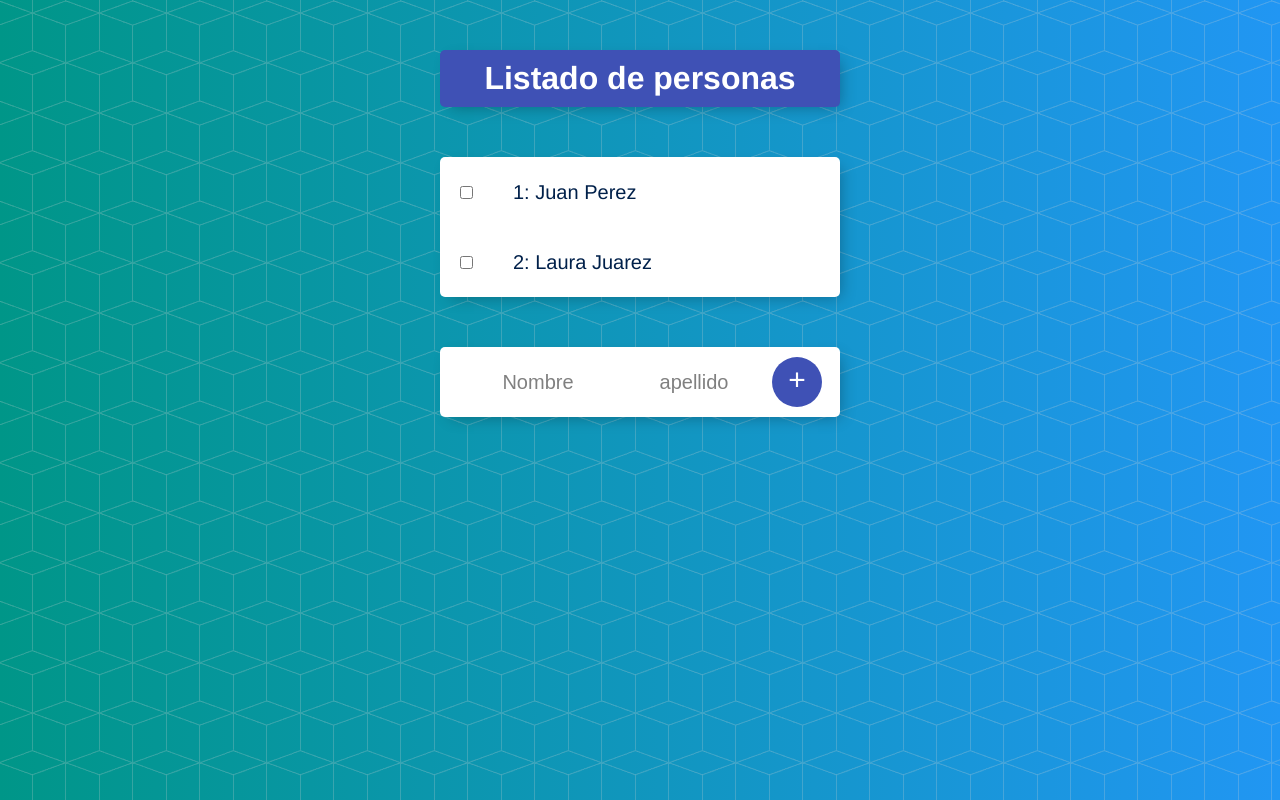
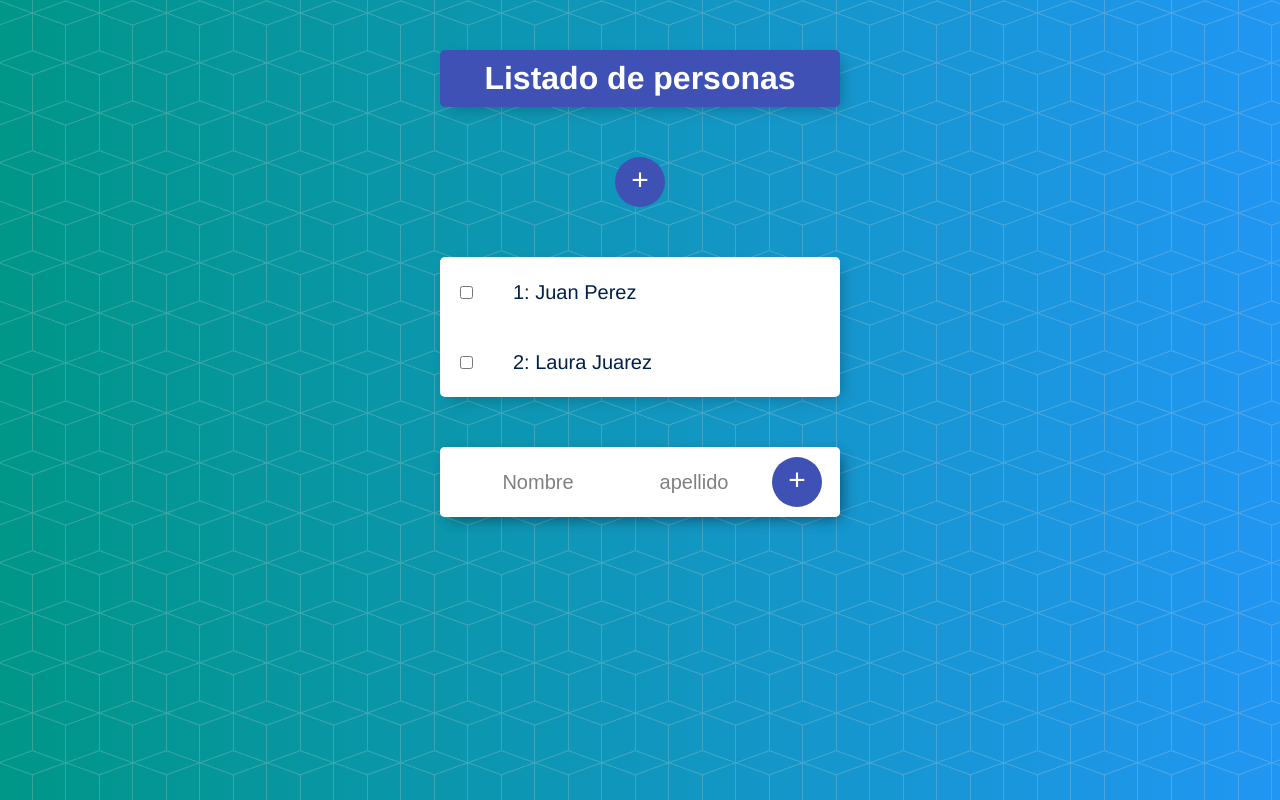
Before and after one commit to bolijesus/universidad-angular-udemy, an Angular app: page / in a window 1280 px wide. Shown: the top 800 px of the page. Built offline with nearby package versions, Linux system fonts and the light colour scheme.

Commit message:
Navegacion con el objeto Router y agregar persona

```diff
--- a/src/app/personas/formulario/formulario.component.html
+++ b/src/app/personas/formulario/formulario.component.html
@@ -1,21 +1,11 @@
-<form class="item">
+<div class="box">
+  <form class="item" #formRef="ngForm" (ngSubmit)="formRef.form.valid && onGuardarPersona()">
 
-  <input
-    type="text"
-    name="nombre"
-    id="nombre"
-    placeholder="Nombre"
-    [(ngModel)]="nombre"
-  />
+    <input type="text" name="nombre" id="nombre" placeholder="Nombre" [(ngModel)]="nombre" required />
+    <input type="text" name="apellido" id="apellido" placeholder="apellido" [(ngModel)]="apellido" required />
+    <button type="submit" style="cursor: pointer;">
+      +
+    </button>
+  </form>
 
-  <input
-    type="text"
-    name="apellido"
-    id="apellido"
-    placeholder="apellido"
-    [(ngModel)]="apellido"
-  />
-      <button type="submit" class="btn btn-primary" (click)="agregarPersona()">
-        +
-      </button>
-  </form>
+</div>
--- a/src/app/personas/formulario/formulario.component.ts
+++ b/src/app/personas/formulario/formulario.component.ts
@@ -2,6 +2,7 @@ import { Component } from '@angular/core';
 import { Persona } from '../../persona.model';
 import { LogginService } from '../../LogingService.service';
 import { PersonasService } from '../../personas.service';
+import { Router } from '@angular/router';
 
 @Component({
   selector: 'app-formulario',
@@ -13,14 +14,18 @@ export class FormularioComponent {
   nombre:string="";
   apellido:string="";
 
-  constructor(private logingService: LogginService, private personasServices: PersonasService) {
+  constructor(private logingService: LogginService, private personasServices: PersonasService,
+    private router:Router
+    ) {
     this.personasServices.saludar.subscribe(
       (indice: number) => alert("el indice es: " + indice)
     );
   }
 
-  agregarPersona(): void {
+  onGuardarPersona(): void {
     let persona1 = new Persona(this.nombre, this.apellido);
     this.personasServices.agregarPersona(persona1);
+    this.router.navigate(['personas']);
+
   }
 }
--- a/src/app/personas/personas.component.html
+++ b/src/app/personas/personas.component.html
@@ -1,3 +1,7 @@
+<div style="text-align: center">
+  <button style="cursor: pointer" (click)="agregar()">+</button>
+</div>
+
 <div class="box">
   <app-persona
    *ngFor="let personaElemento of personas; let i = index"
--- a/src/app/personas/personas.component.ts
+++ b/src/app/personas/personas.component.ts
@@ -2,7 +2,7 @@ import { Component, OnInit } from '@angular/core';
 import { Persona } from '../persona.model';
 import { LogginService } from '../LogingService.service';
 import { PersonasService } from '../personas.service';
-
+import {Router} from '@angular/router'
 @Component({
   selector: 'app-personas',
   templateUrl: './personas.component.html',
@@ -10,14 +10,11 @@ import { PersonasService } from '../personas.service';
 })
 export class PersonasComponent implements OnInit {
 
-  deshabilitar:boolean = false;
-  mensaje:string = 'No se ha agregado ninguna persona';
-  titulo:string = 'Ingeniero';
-  mostrar:boolean = false;
-
   personas: Persona[] = [];
 
-  constructor(private logingService:LogginService, private personasService:PersonasService){
+  constructor(private logingService:LogginService, private personasService:PersonasService,
+    private router:Router
+    ){
 
   }
 
@@ -25,9 +22,8 @@ export class PersonasComponent implements OnInit {
     this.personas = this.personasService.personas;
   }
 
-  agregarPersona(){
-    this.mostrar = true;
-    this.mensaje = 'Persona agregada';
+  agregar(){
+    this.router.navigate(['personas/agregar']);
   }
 
 }
```
